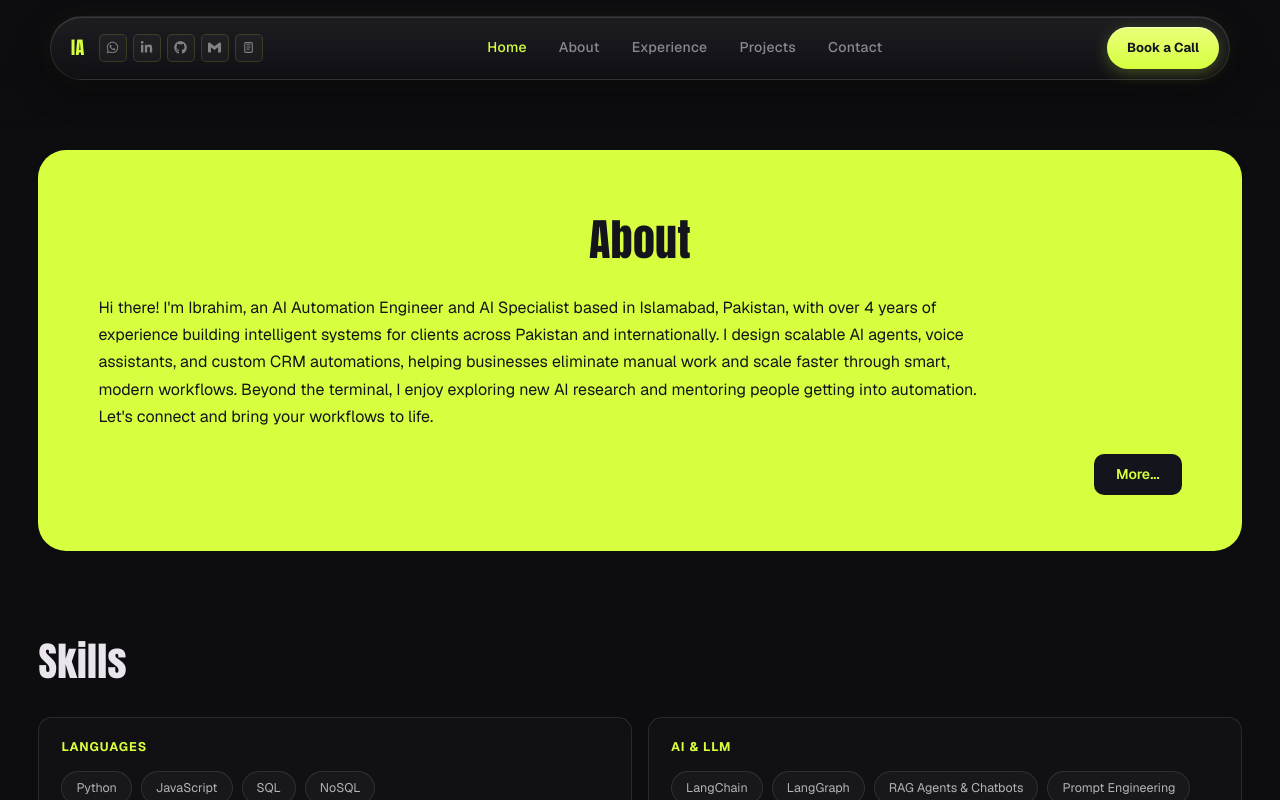
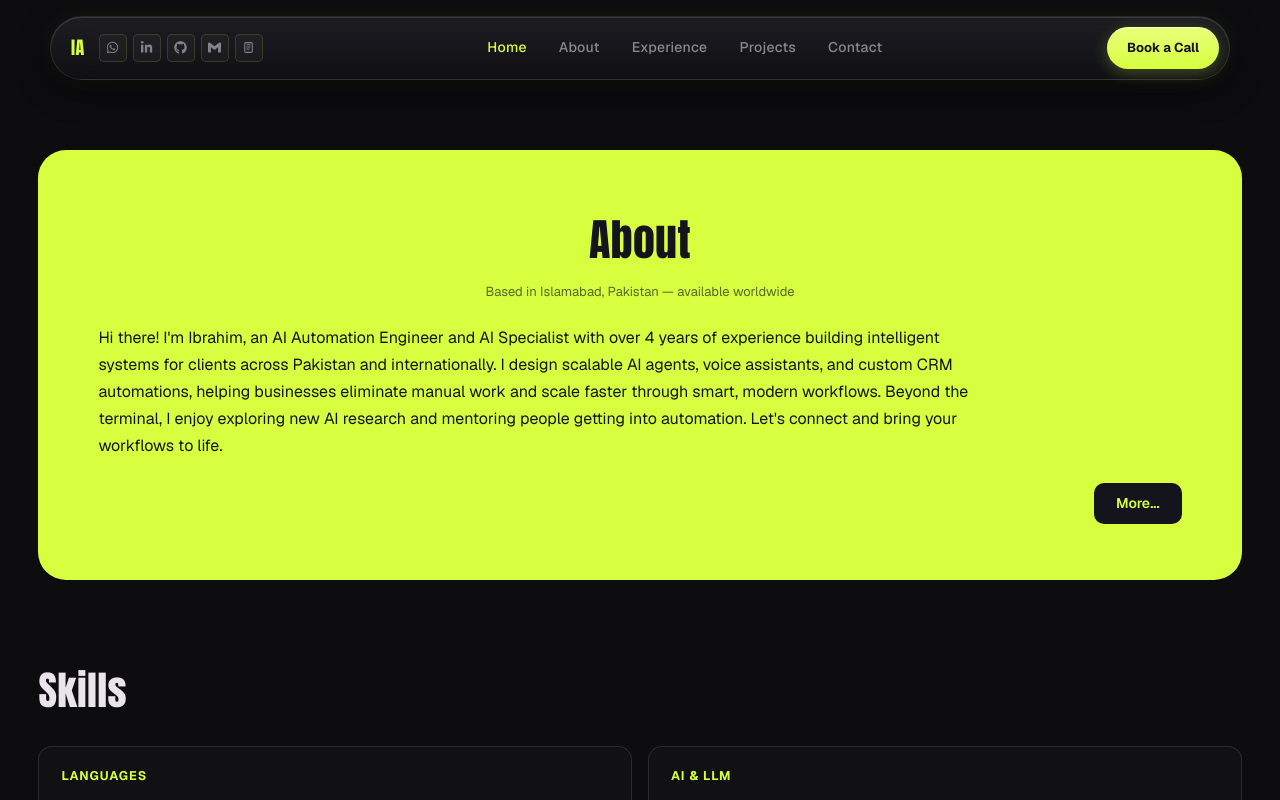
Before and after one commit to Ibrarf/Real_portfolio, a React (Vite) app: page /landingDiv in a window 1280 px wide. Both pictures are taken after a click on the item "About". Shown: the part 670-1470 px from the top of the page. Built offline with nearby package versions, Linux system fonts and the light colour scheme.

Commit message:
Move location line from hero to About section
Keeps the hero clean and puts "Based in Islamabad, Pakistan" as its
own line under the About heading instead, trimming the now-redundant
mention from the About paragraph.

```diff
--- a/src/components/About.tsx
+++ b/src/components/About.tsx
@@ -27,12 +27,15 @@ const About = () => {
         className={`about-card${inView ? " about-in-view" : ""}`}
       >
         <h2 className="about-title display">About</h2>
+        <p className="about-location mono">
+          Based in Islamabad, Pakistan — available worldwide
+        </p>
 
         <p className="about-para">
           Hi there! I'm Ibrahim, an AI Automation Engineer and AI Specialist
-          based in Islamabad, Pakistan, with over 4 years of experience
-          building intelligent systems for clients across Pakistan and
-          internationally. I design scalable AI agents, voice assistants, and
+          with over 4 years of experience building intelligent systems for
+          clients across Pakistan and internationally. I design scalable AI
+          agents, voice assistants, and
           custom CRM automations, helping businesses eliminate manual work and
           scale faster through smart, modern workflows. Beyond the terminal, I
           enjoy exploring new AI research and mentoring people getting into
--- a/src/components/Landing.tsx
+++ b/src/components/Landing.tsx
@@ -19,7 +19,6 @@ const Landing = () => {
         <p className="hero-tagline">
           AI Automation Engineer &amp; AI Specialist
         </p>
-        <p className="hero-location">Based in Islamabad, Pakistan — available worldwide</p>
 
         <div className="hero-socials">
           <a
--- a/src/components/styles/About.css
+++ b/src/components/styles/About.css
@@ -23,6 +23,13 @@
   color: var(--accentDark);
   text-align: center;
   margin: 0 0 22px;
+}
+
+.about-location {
+  font-size: 13px;
+  text-align: center;
+  color: rgba(20, 21, 28, 0.65);
+  margin: -12px 0 22px;
 }
 
 .about-para {
--- a/src/components/styles/Landing.css
+++ b/src/components/styles/Landing.css
@@ -129,12 +129,6 @@
   max-width: 380px;
 }
 
-.hero-location {
-  font-size: 13px;
-  color: rgba(234, 229, 236, 0.4);
-  margin: 8px 0 0;
-}
-
 .hero-socials {
   display: flex;
   gap: 12px;
--- a/src/components/utils/initialFX.ts
+++ b/src/components/utils/initialFX.ts
@@ -11,7 +11,7 @@ import gsap from "gsap";
 export function initialFX(isHome: boolean) {
   if (isHome) {
     gsap.fromTo(
-      [".hero-eyebrow", ".hero-name", ".hero-tagline", ".hero-location"],
+      [".hero-eyebrow", ".hero-name", ".hero-tagline"],
       { opacity: 0, y: 30, filter: "blur(5px)" },
       {
         opacity: 1,
```
